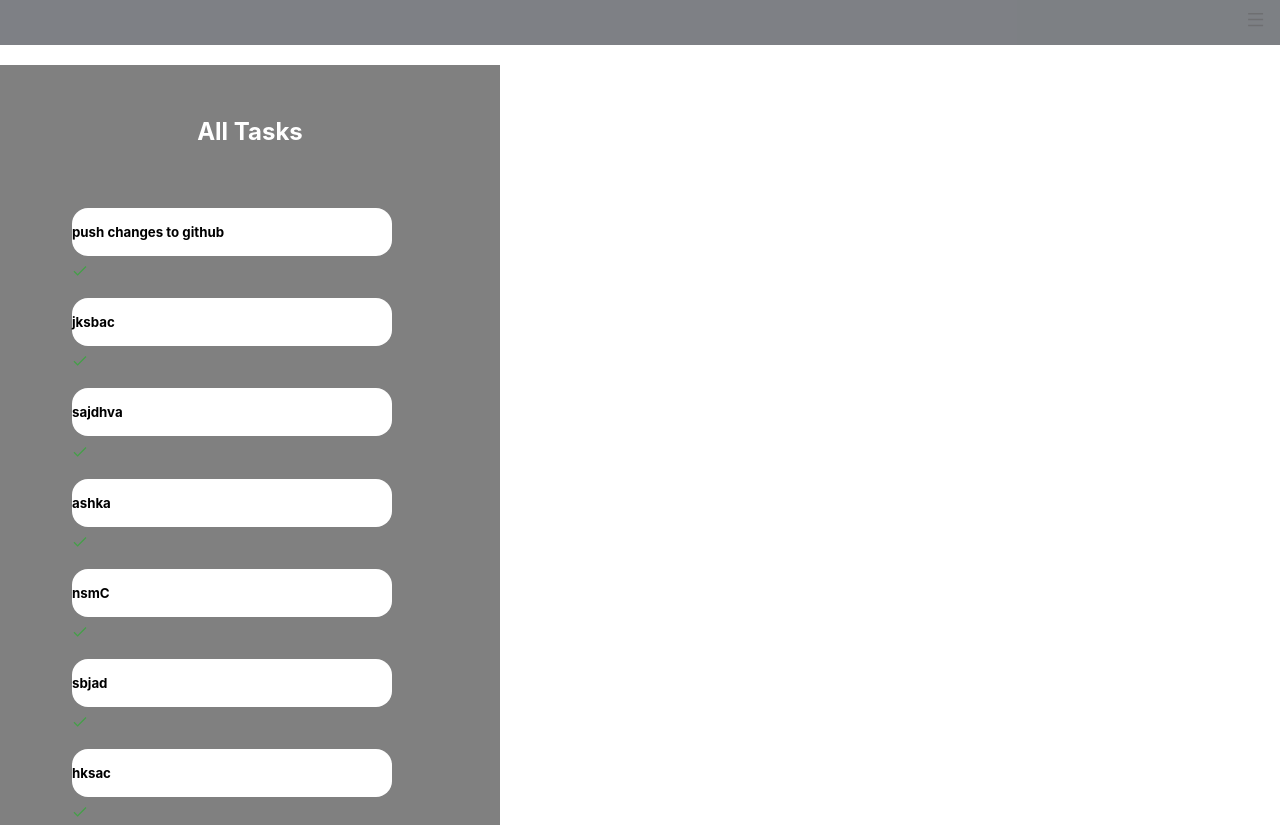
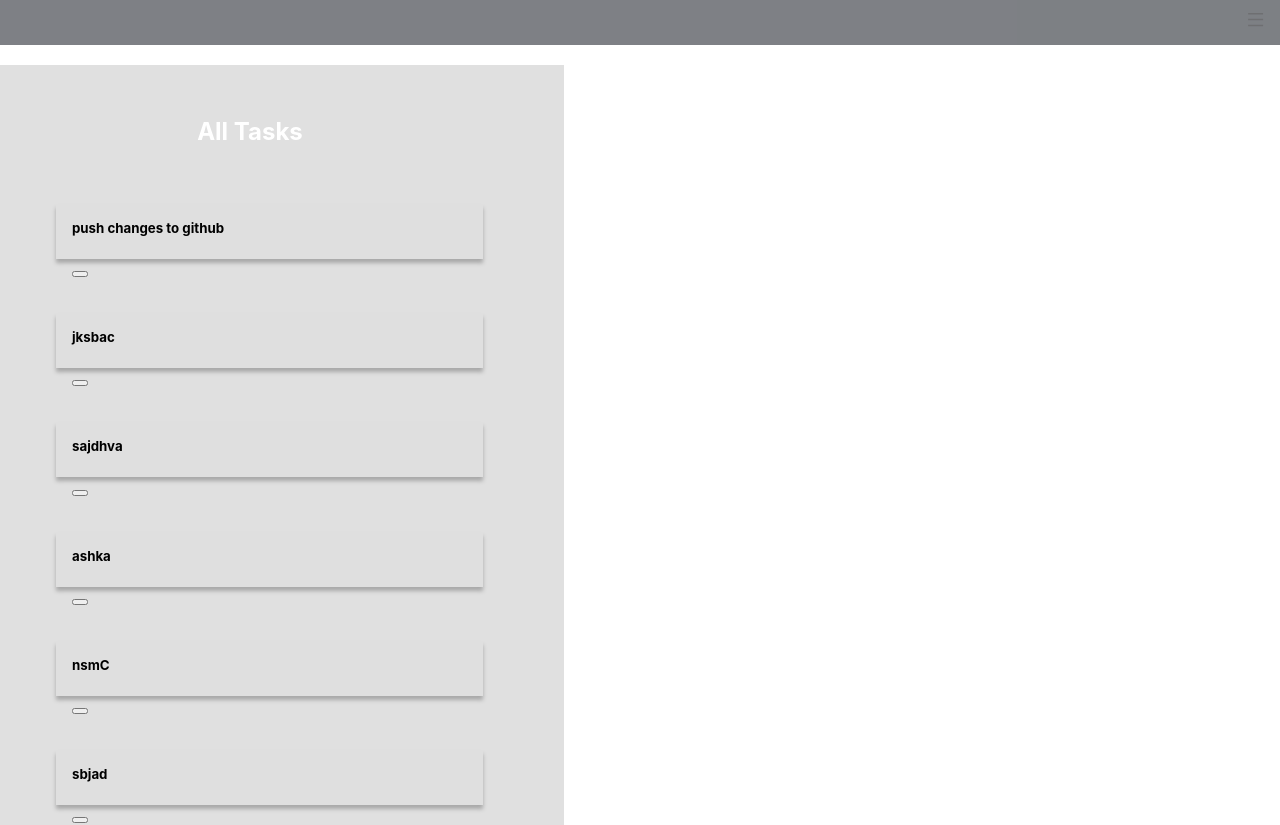
Before and after one commit to nancyzaky/Side-Project, a React (Create React App) app in the folder side-project/: page / in a window 1280 px wide. Shown: the top 825 px of the page. Built offline with nearby package versions, Linux system fonts and the light colour scheme; data requests are answered from the project's data file.

Commit message:
css changes

```diff
--- a/side-project/db.json
+++ b/side-project/db.json
@@ -39,6 +39,10 @@
     {
       "text": "jwdkb",
       "id": 10
+    },
+    {
+      "text": "hjvjhg",
+      "id": 11
     }
   ]
 }
--- a/side-project/src/components/Item.js
+++ b/side-project/src/components/Item.js
@@ -2,10 +2,10 @@ import React from "react";
 import { FcCheckmark } from "react-icons/fc";
 const Item = ({ text }) => {
   return (
-    <li style={{ textAlign: "start", display: "inline", padding: "1rem" }}>
+    <li style={{ textAlign: "start", diplay: "inline", padding: "1rem" }}>
       <div className="todo_item">
         <h5 style={{ color: "black", paddingTop: "1rem" }}>{text}</h5>
-        <FcCheckmark />
+        <button></button>
       </div>
     </li>
   );
--- a/side-project/src/components/Modal.js
+++ b/side-project/src/components/Modal.js
@@ -29,7 +29,7 @@ const Modal = ({ addToList }) => {
               setInput(e.target.value);
             }}
           ></input>
-
+          <br></br>
           <button type="submit">
             <RiAddCircleFill />
           </button>
--- a/side-project/src/index.css
+++ b/side-project/src/index.css
@@ -16,7 +16,8 @@ code {
   margin-top: 20px;
   padding-top: 2rem;
   width: 500px;
-  background-color: grey;
+  padding-right: 4rem;
+  background-color: rgb(224, 224, 224);
   align-items: center;
   text-align: center;
   color: white;
@@ -24,13 +25,14 @@ code {
   height: auto;
   /* min-height: 30px; */
   height: auto !important;
+  position: relative;
 }
-.list_items {
+/* .list_items {
   background-color: "white";
   width: "15rem";
   height: "6rem";
   border-radius: "0.2rem";
-}
+} */
 .modal {
   position: fixed;
   top: 30%;
@@ -60,15 +62,17 @@ code {
   border-radius: 30%;
   background: #eee;
   box-shadow: 0 10px 10px -4px lightblue;
+  margin-bottom: 1rem;
 }
 
 .todo_item {
-  height: 3rem;
-  width: 20rem;
-  background-color: white;
-  border-radius: 1rem;
-  margin-left: 2rem;
-  display: block;
+  width: 411px;
+  height: 55px;
+  left: 103px;
+  top: 304px;
+  background: rgba(196, 196, 196, 0.05);
+  box-shadow: 0px 4px 4px rgba(0, 0, 0, 0.25);
+  padding-left: 1rem;
 }
 
 li {
```
